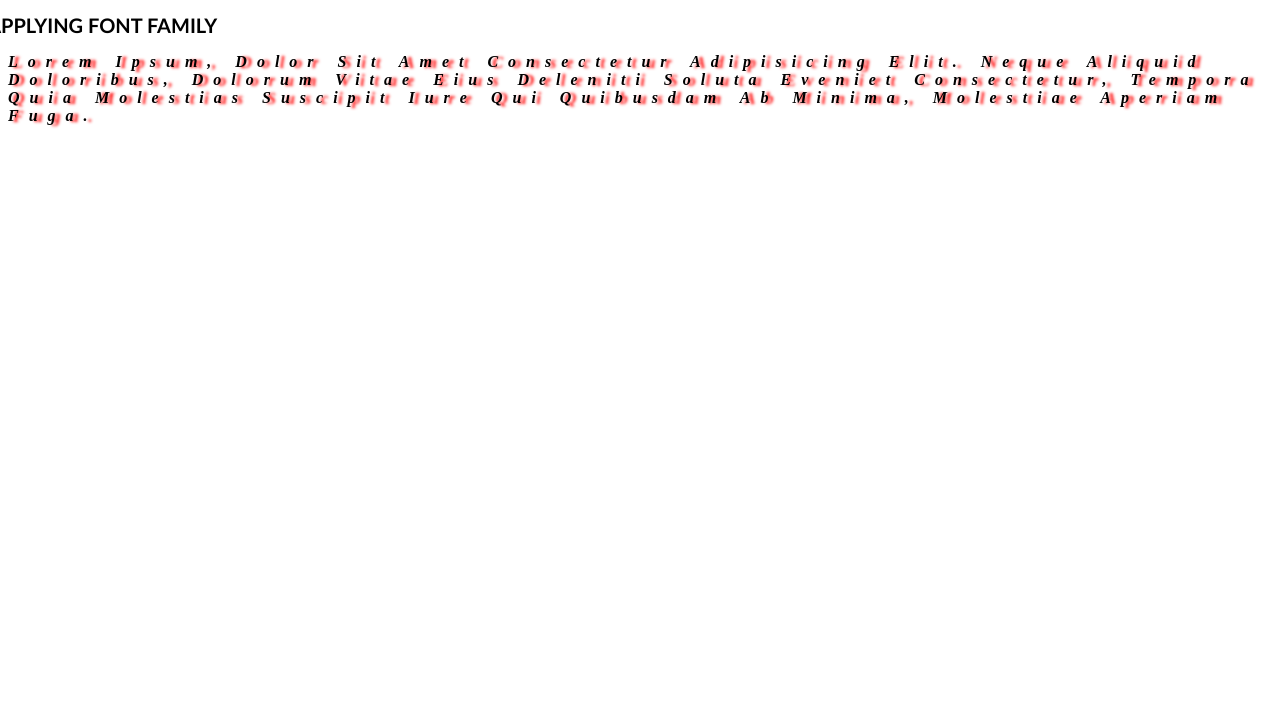
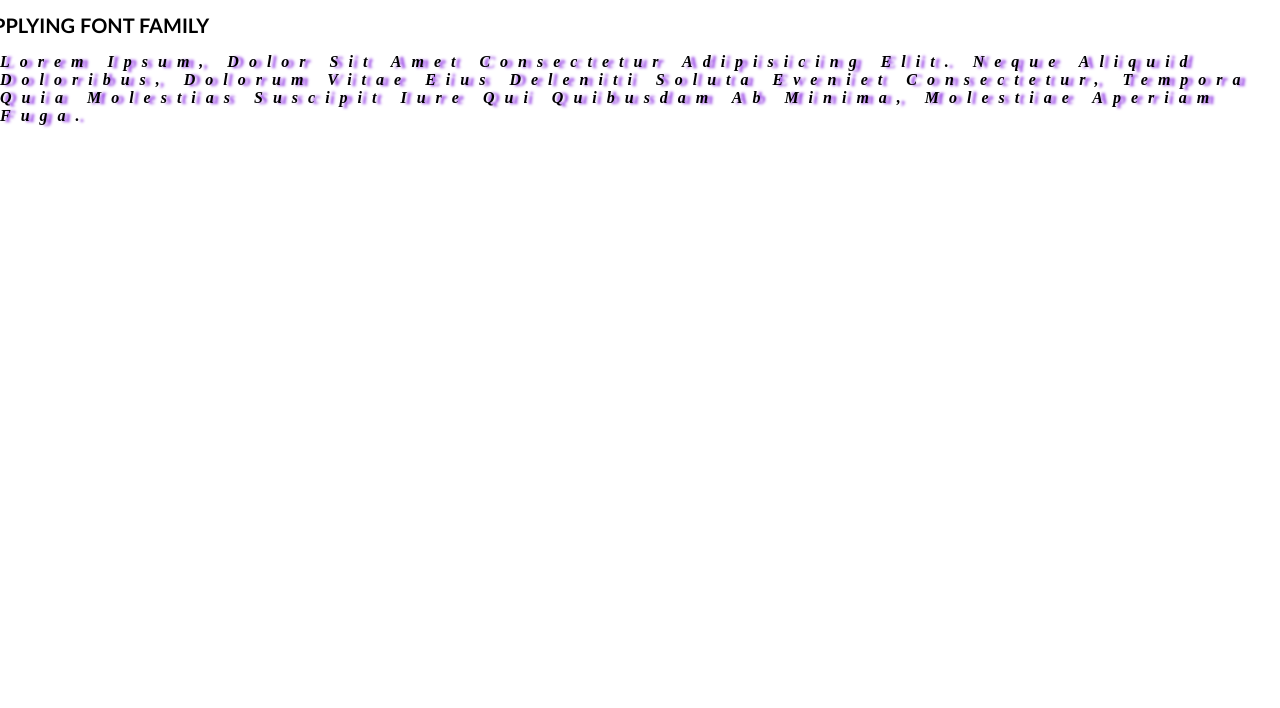
Before and after one commit to Saira-Nawaz/Web-development-classes, a plain HTML site: page class 9/index.html in a window 1280 px wide. Shown: the part 92-800 px from the top of the page. Drawn offline with Linux system fonts and the light colour scheme.

Commit message:
first commit

```diff
--- a/class 9/style.css
+++ b/class 9/style.css
@@ -1,3 +1,12 @@
+*{
+    box-sizing: border-box;
+}
+body{
+    padding: 0%;
+    margin: 0%;
+}
+
+
 h1{
     font-family: 'Trebuchet MS', 'Lucida Sans Unicode', 'Lucida Grande', 'Lucida Sans', Arial, sans-serif;
     font-size: 20px;
@@ -17,6 +26,6 @@ p{
     text-transform: capitalize;
     text-decoration: blink;
     letter-spacing: 10px;
-    text-shadow: 5px 1px 3px red;
+    text-shadow: 5px 1px 3px blueviolet;
 
 }
```
